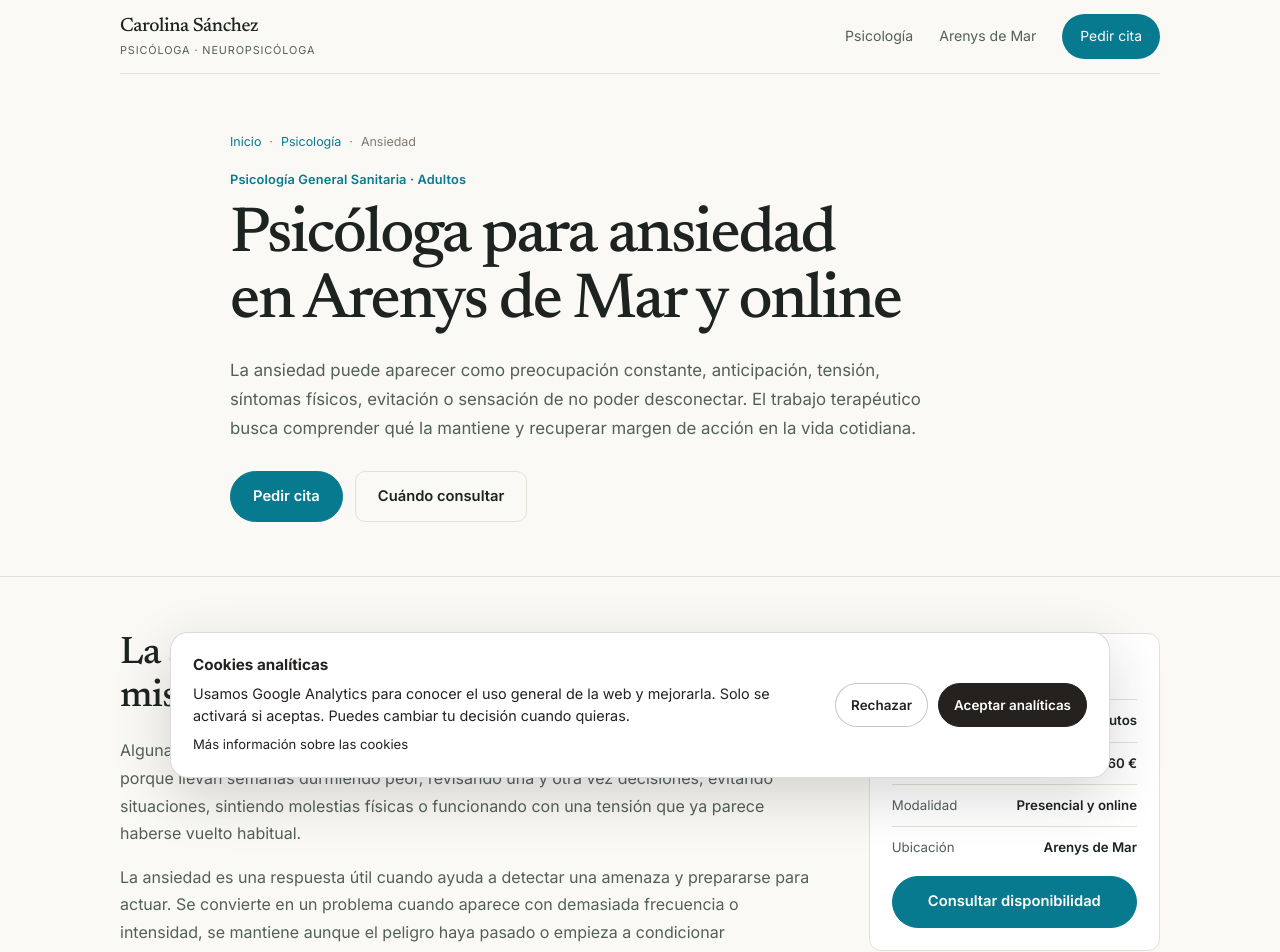
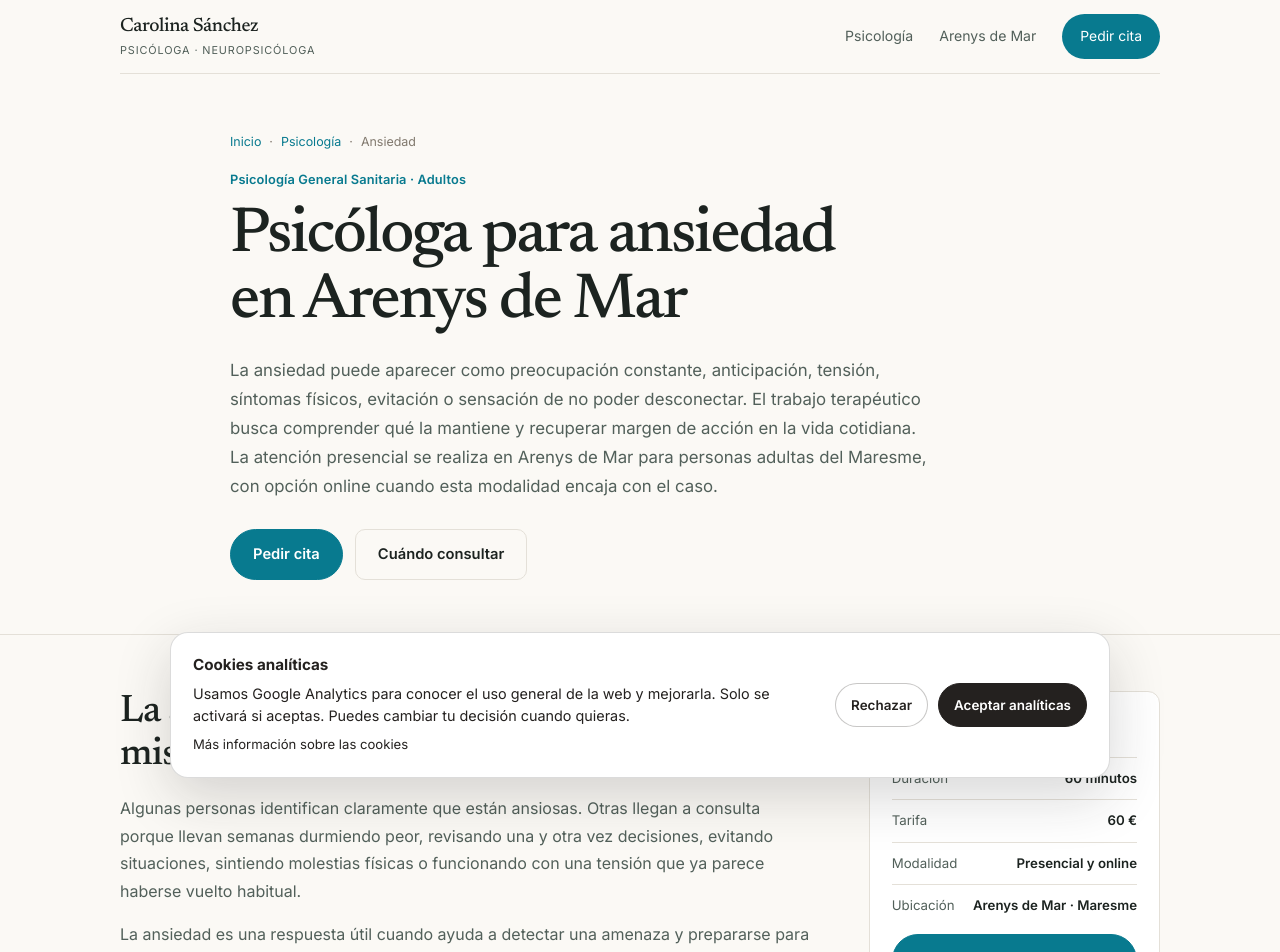
Before and after one commit to carolinasanchezgirona/Portfolio-Carolina, a Next.js app: page /ansiedad in a window 1280 px wide. Shown: the top 952 px of the page. Built offline with nearby package versions, Linux system fonts and the light colour scheme.

Commit message:
SEO: reforzar ansiedad en Arenys de Mar y Maresme

```diff
--- a/app/ansiedad/page.tsx
+++ b/app/ansiedad/page.tsx
@@ -2,13 +2,13 @@ import type { Metadata } from "next";
 import "../seo-pages.css";
 
 export const metadata: Metadata = {
-  title: "Psicóloga para ansiedad en Arenys de Mar y online",
+  title: "Psicóloga para ansiedad en Arenys de Mar y Maresme",
   description:
-    "Atención psicológica para ansiedad en adultos en Arenys de Mar y online. Preocupación persistente, anticipación, bloqueo, síntomas físicos y sensación de desbordamiento.",
+    "Psicóloga para ansiedad en adultos en Arenys de Mar y Maresme, con atención presencial y online. Preocupación, anticipación, evitación y síntomas físicos.",
   alternates: { canonical: "/ansiedad/" },
   openGraph: {
-    title: "Psicóloga para ansiedad | Carolina Sánchez Girona",
-    description: "Psicología para ansiedad en adultos, presencial en Arenys de Mar y online.",
+    title: "Psicóloga para ansiedad en Arenys de Mar y Maresme | Carolina Sánchez Girona",
+    description: "Atención psicológica para ansiedad en adultos en Arenys de Mar, Maresme y online.",
     url: "https://carolinasanchezgirona.com/ansiedad/",
   },
 };
@@ -18,7 +18,7 @@ const serviceSchema = {
   "@type": "Service",
   name: "Atención psicológica para ansiedad",
   provider: { "@type": "Person", name: "Carolina Sánchez Girona", jobTitle: "Psicóloga General Sanitaria" },
-  areaServed: ["Arenys de Mar", "Maresme", "España"],
+  areaServed: ["Arenys de Mar", "Maresme", "Arenys de Munt", "Canet de Mar", "Caldes d’Estrac", "Sant Vicenç de Montalt", "Sant Andreu de Llavaneres", "Mataró", "España"],
   serviceType: "Psicología General Sanitaria para ansiedad en adultos",
   url: "https://carolinasanchezgirona.com/ansiedad/",
 };
@@ -42,9 +42,9 @@ export default function AnxietyPage() {
         <div className="editorial-wrap seo-hero-inner">
           <p className="seo-breadcrumbs"><a href="/">Inicio</a><span>·</span><a href="/psicologia/">Psicología</a><span>·</span><span>Ansiedad</span></p>
           <p className="editorial-eyebrow">Psicología General Sanitaria · Adultos</p>
-          <h1>Psicóloga para ansiedad en Arenys de Mar y online</h1>
+          <h1>Psicóloga para ansiedad en Arenys de Mar</h1>
           <p className="seo-lead">
-            La ansiedad puede aparecer como preocupación constante, anticipación, tensión, síntomas físicos, evitación o sensación de no poder desconectar. El trabajo terapéutico busca comprender qué la mantiene y recuperar margen de acción en la vida cotidiana.
+            La ansiedad puede aparecer como preocupación constante, anticipación, tensión, síntomas físicos, evitación o sensación de no poder desconectar. El trabajo terapéutico busca comprender qué la mantiene y recuperar margen de acción en la vida cotidiana. La atención presencial se realiza en Arenys de Mar para personas adultas del Maresme, con opción online cuando esta modalidad encaja con el caso.
           </p>
           <div className="seo-actions">
             <a className="editorial-btn editorial-btn-primary" href="/cita/">Pedir cita</a>
@@ -127,6 +127,16 @@ export default function AnxietyPage() {
           </section>
 
           <section>
+            <h2>Psicóloga para ansiedad en Arenys de Mar y Maresme</h2>
+            <p>
+              La consulta presencial está en Arenys de Mar y atiendo a personas adultas de distintas poblaciones del Maresme, entre ellas Arenys de Munt, Canet de Mar, Caldes d’Estrac, Sant Vicenç de Montalt, Sant Andreu de Llavaneres y Mataró. También ofrezco atención online cuando esta modalidad resulta adecuada para las necesidades y circunstancias de la persona.
+            </p>
+            <p>
+              La proximidad geográfica puede facilitar la continuidad de la terapia, pero el criterio principal para iniciar un tratamiento es que el enfoque clínico y la modalidad de atención sean adecuados para el problema que se quiere trabajar.
+            </p>
+          </section>
+
+          <section>
             <h2>Primera visita</h2>
             <p>
               La primera sesión dura 60 minutos. Revisaremos qué está ocurriendo, desde cuándo, cómo afecta a tu vida y qué has intentado hasta ahora. Si tienes informes de otros profesionales sanitarios que consideres relevantes, puedes traerlos a la consulta.
@@ -141,7 +151,7 @@ export default function AnxietyPage() {
               <li><span>Duración</span><strong>60 minutos</strong></li>
               <li><span>Tarifa</span><strong>60 €</strong></li>
               <li><span>Modalidad</span><strong>Presencial y online</strong></li>
-              <li><span>Ubicación</span><strong>Arenys de Mar</strong></li>
+              <li><span>Ubicación</span><strong>Arenys de Mar · Maresme</strong></li>
             </ul>
             <a className="editorial-btn editorial-btn-primary" href="/cita/">Consultar disponibilidad</a>
           </div>
@@ -169,7 +179,7 @@ export default function AnxietyPage() {
       <footer className="editorial-footer">
         <div className="editorial-wrap editorial-footer-inner">
           <div><p className="editorial-footer-brand">Carolina Sánchez | Psicóloga</p><p>Dememoria · Consulta de Psicología y Neuropsicología</p></div>
-          <div><p>Arenys de Mar · Atención online</p><p>© 2026 Carolina Sánchez Girona</p></div>
+          <div><p>Arenys de Mar · Maresme · Atención online</p><p>© 2026 Carolina Sánchez Girona</p></div>
         </div>
       </footer>
       <script type="application/ld+json" dangerouslySetInnerHTML={{ __html: JSON.stringify(serviceSchema) }} />
```
